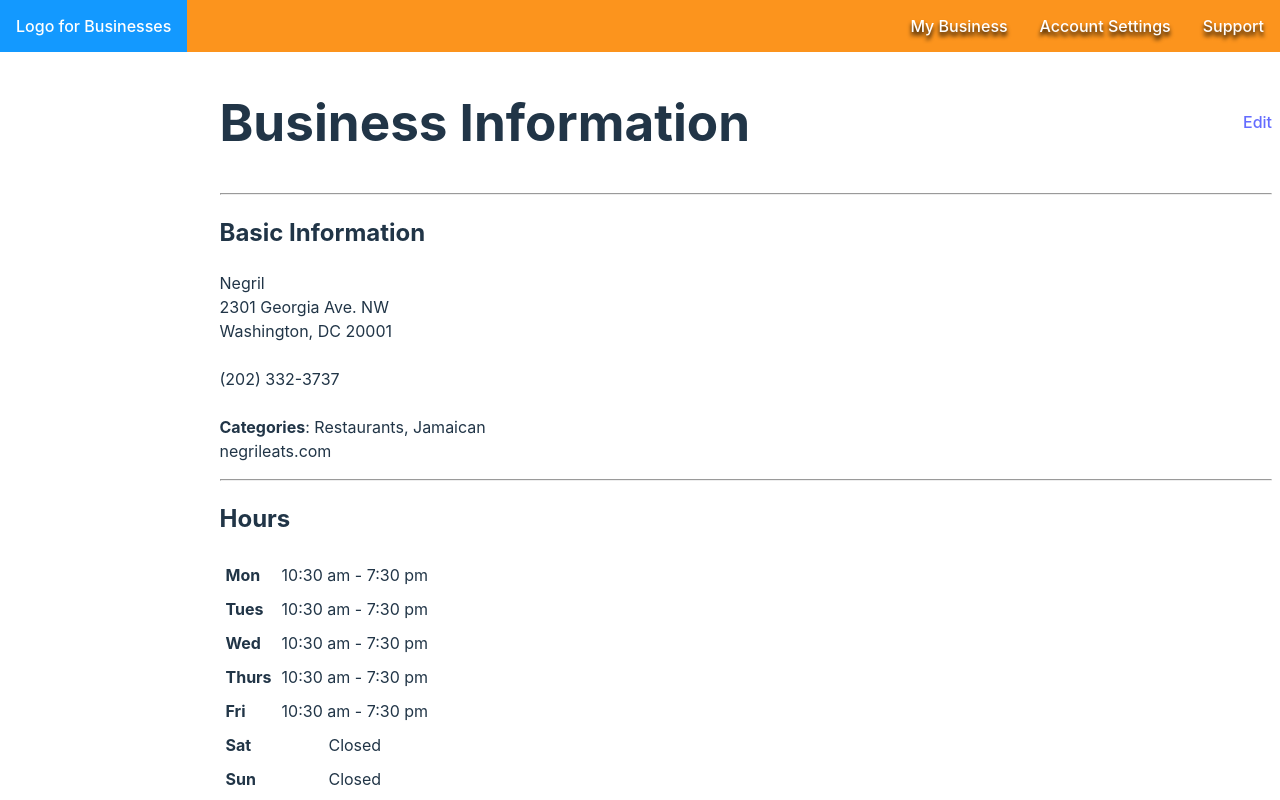
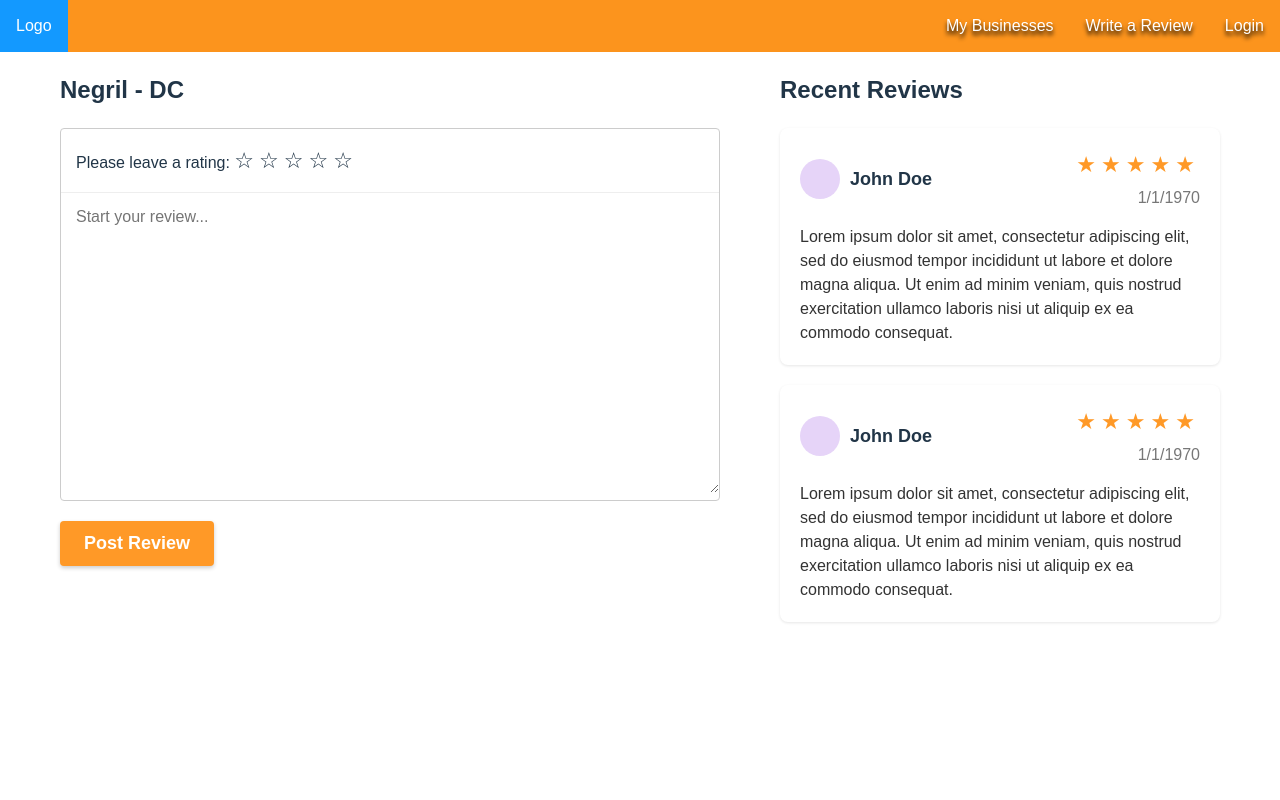
Before and after one commit to AWS-SMALL-BUSINESS-GROUP-4/AwsMinorityBusinessGroup4, a React (Vite) app: page / in a window 1280 px wide. Shown: the top 800 px of the page. Built offline with nearby package versions, Linux system fonts and the light colour scheme.

Commit message:
Created review page

```diff
--- a/src/App.jsx
+++ b/src/App.jsx
@@ -4,13 +4,14 @@
 import './App.css'
 import BusinessNavBar from './components/BusinessNavBar'
 import BusinessManagementPage from './pages/BusinessManagementPage'
+import ReviewPage from './pages/ReviewPage'
 
 function App() {
   const [count, setCount] = useState(0)
 
   return (
     <div>
-      <BusinessManagementPage/>
+      <ReviewPage/>
     </div>
   )
 
--- /dev/null
+++ b/src/components/NavBar.jsx
@@ -0,0 +1,21 @@
+import '../App.css'
+import '../styles/styles.css'
+import '../styles/navbarstyles.css'
+
+function NavBar() {
+    function handleclick() {
+        alert('You clicked me!');
+    }
+
+
+    return (
+        <ul className='nav orange-background'>
+            <li className='nav' style={{float: "left"}}><a href=''>Logo</a></li>
+            <li className='nav'><a className='text-drop-shadow' href=''>Login</a></li>
+            <li className='nav'><a className='text-drop-shadow' href=''>Write a Review</a></li>
+            <li className='nav'><a className='text-drop-shadow' href=''>My Businesses</a></li>
+        </ul>
+    )
+}
+
+export default NavBar
--- a/src/pages/BusinessManagementPage.jsx
+++ b/src/pages/BusinessManagementPage.jsx
@@ -38,7 +38,7 @@
                 <div class="main">
                     <div style={{display: "flex", flexDirection: "row", justifyContent: "space-between", alignItems: "center"}}>
                         <h1>Business Information</h1>
-                        <a href=''>Edit</a>
+                        <button>Edit</button>
                     </div>
                     <hr/>
                     <h2>Basic Information</h2>
--- /dev/null
+++ b/src/pages/ReviewPage.jsx
@@ -0,0 +1,114 @@
+import React, { useState } from 'react';
+import NavBar from '../components/NavBar.jsx'
+import '../styles/reviewpagestyles.css'
+
+function ReviewPage() {
+  const [rating, setRating] = useState(0);
+  const [reviewText, setReviewText] = useState('');
+
+  // Sample recent reviews data
+  const recentReviews = [
+    {
+      id: 1,
+      name: 'John Doe',
+      rating: 5,
+      date: '1/1/1970',
+      content: 'Lorem ipsum dolor sit amet, consectetur adipiscing elit, sed do eiusmod tempor incididunt ut labore et dolore magna aliqua. Ut enim ad minim veniam, quis nostrud exercitation ullamco laboris nisi ut aliquip ex ea commodo consequat.'
+    },
+    {
+      id: 2,
+      name: 'John Doe',
+      rating: 5,
+      date: '1/1/1970',
+      content: 'Lorem ipsum dolor sit amet, consectetur adipiscing elit, sed do eiusmod tempor incididunt ut labore et dolore magna aliqua. Ut enim ad minim veniam, quis nostrud exercitation ullamco laboris nisi ut aliquip ex ea commodo consequat.'
+    }
+  ];
+
+  const handleRatingClick = (selectedRating) => {
+    setRating(selectedRating);
+  };
+
+  const handleReviewTextChange = (e) => {
+    setReviewText(e.target.value);
+  };
+
+  const handlePostReview = () => {
+    // Logic to post the review
+    console.log('Posting review:', { rating, reviewText });
+    // Reset form after submission
+    setRating(0);
+    setReviewText('');
+  };
+
+  // Render star rating component
+  const StarRating = ({ value, interactive = false }) => {
+    const stars = [];
+    for (let i = 1; i <= 5; i++) {
+      stars.push(
+        <span
+          key={i}
+          onClick={interactive ? () => handleRatingClick(i) : undefined}
+          className={`${interactive ? "star-interactive" : "star"} ${i <= value ? "star-selected" : "star-unselected"}`}
+        >
+          {i <= value ? '★' : '☆'}
+        </span>
+      );
+    }
+    return stars;
+  };
+
+  return (
+    <div className="business-management-container">
+      {/* Header/Navigation */}
+      <NavBar/>
+
+      {/* Main Content */}
+      <main className="main-content">
+        <div className="review-form-container">
+          <h2 className="business-name">Negril - DC</h2>
+          <div className="review-form">
+            <div className="rating-section">
+              <span>Please leave a rating: </span>
+              <StarRating value={rating} interactive={true} />
+            </div>
+            <textarea
+              className="review-textarea"
+              placeholder="Start your review..."
+              value={reviewText}
+              onChange={handleReviewTextChange}
+            />
+          </div>
+          <button
+            className="post-review-button"
+            onClick={handlePostReview}
+          >
+            Post Review
+          </button>
+        </div>
+
+        <div className="recent-reviews-container">
+          <h2 className="recent-reviews-title">Recent Reviews</h2>
+          {recentReviews.map(review => (
+            <div key={review.id} className="review-item">
+              <div className="review-header">
+                <div className="user-profile">
+                  <div className="avatar-circle"></div>
+                  <span className="user-name">{review.name}</span>
+                </div>
+                <div className="review-details">
+                  <div className="star-rating">
+                    <StarRating value={review.rating} />
+                  </div>
+                  <span className="review-date">{review.date}</span>
+                </div>
+              </div>
+              <p className="review-content">{review.content}</p>
+            </div>
+          ))}
+        </div>
+      </main>
+    </div>
+  );
+};
+
+export default ReviewPage;
--- /dev/null
+++ b/src/styles/reviewpagestyles.css
@@ -0,0 +1,185 @@
+/* BusinessManagementPage.css */
+
+/* Global Styles */
+* {
+    box-sizing: border-box;
+    margin: 0;
+    padding: 0;
+    font-family: Arial, sans-serif;
+  }
+
+  /*body {
+    background-color: #f5f5f5;
+  }*/
+
+  /* Main Content Styles */
+  .main-content {
+    max-width: 1200px;
+    margin: 0 auto;
+    padding: 20px;
+    display: flex;
+    gap: 40px;
+  }
+
+  .review-form-container {
+    flex: 3;
+    padding-right: 20px;
+  }
+
+  .recent-reviews-container {
+    flex: 2;
+  }
+
+  /* Business Name */
+  .business-name {
+    margin-bottom: 20px;
+    font-size: 24px;
+    font-weight: bold;
+  }
+
+  /* Review Form Styles */
+  .review-form {
+    border: 1px solid #ccc;
+    border-radius: 4px;
+    overflow: hidden;
+    /*background-color: white;*/
+    margin-bottom: 20px;
+  }
+
+  .rating-section {
+    padding: 15px;
+    border-bottom: 1px solid #eee;
+    font-size: 16px;
+  }
+
+  .review-textarea {
+    width: 100%;
+    min-height: 300px;
+    padding: 15px;
+    border: none;
+    resize: vertical;
+    font-size: 16px;
+    outline: none;
+  }
+
+  /* Star Rating Styles */
+  .star, .star-interactive {
+    font-size: 22px;
+    margin-right: 5px;
+  }
+
+  .star-interactive {
+    cursor: pointer;
+  }
+
+  .star-interactive:hover {
+    color: #ff9927;
+  }
+
+  /* Color for unfilled stars */
+  .star-selected {
+    color: #ccc;
+  }
+
+  /* Color for filled stars */
+  .star-selected {
+    color: #ff9927;
+  }
+
+  /* Post Review Button */
+  .post-review-button {
+    background-color: #ff9927;
+    color: white;
+    border: none;
+    padding: 12px 24px;
+    border-radius: 4px;
+    font-size: 18px;
+    cursor: pointer;
+    font-weight: bold;
+    box-shadow: 0 2px 4px rgba(0, 0, 0, 0.2);
+  }
+
+  .post-review-button:hover {
+    background-color: #e88c1e;
+  }
+
+  /* Recent Reviews Section */
+  .recent-reviews-title {
+    margin-bottom: 20px;
+    font-size: 24px;
+    font-weight: bold;
+  }
+
+  .review-item {
+    border-radius: 8px;
+    padding: 20px;
+    margin-bottom: 20px;
+    box-shadow: 0 1px 3px rgba(0, 0, 0, 0.1);
+  }
+
+  .review-header {
+    display: flex;
+    justify-content: space-between;
+    margin-bottom: 15px;
+  }
+
+  .user-profile {
+    display: flex;
+    align-items: center;
+  }
+
+  .avatar-circle {
+    width: 40px;
+    height: 40px;
+    border-radius: 50%;
+    background-color: #e6d4f8;
+    margin-right: 10px;
+    display: flex;
+    align-items: center;
+    justify-content: center;
+  }
+
+  .user-name {
+    font-weight: bold;
+    font-size: 18px;
+  }
+
+  .review-details {
+    display: flex;
+    flex-direction: column;
+    align-items: flex-end;
+  }
+
+  .review-date {
+    color: #777;
+    margin-top: 5px;
+  }
+
+  .review-content {
+    line-height: 1.5;
+    color: #333;
+  }
+
+  /* Media Queries for Responsiveness */
+  @media (max-width: 768px) {
+    .header {
+      padding: 15px 20px;
+    }
+
+    .main-content {
+      flex-direction: column;
+    }
+
+    .review-form-container {
+      padding-right: 0;
+    }
+
+    .nav-links a {
+      margin-left: 15px;
+      font-size: 16px;
+    }
+
+    .login-btn {
+      font-size: 20px !important;
+    }
+  }
--- a/src/styles/styles.css
+++ b/src/styles/styles.css
@@ -69,10 +69,16 @@
     overflow-x: hidden;
 }
 
+.sidebar-40 {
+    height: 100%;
+    width: 40%;
+    overflow-x: hidden;
+}
+
 .sidebar a {
     padding: 6px 8px 6px 16px;
     text-decoration: none;
-    color: #FFFFFF;
+    color: #000000;
     display: block;
   }
 
```
Also changed, not shown: package.json (+7 -1 lines), 1 other file (tests, documents, lock files or other folders).
